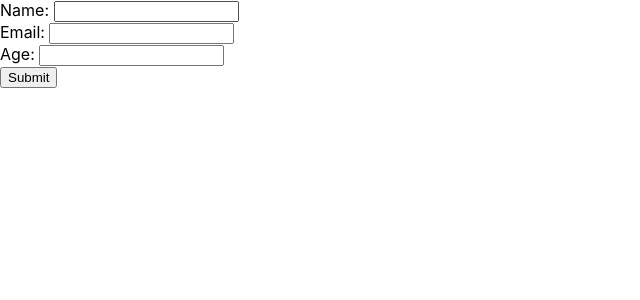
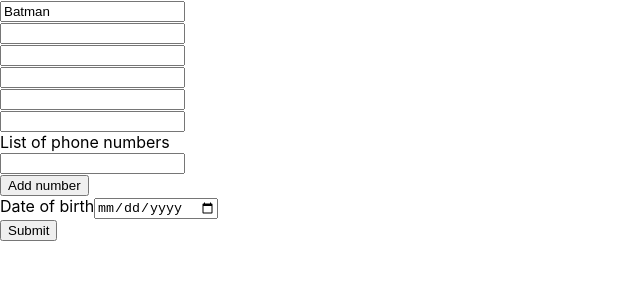
Before and after one commit to BorakL/electron, a React (Create React App) app in the folder rhf-demo/: page / in a window 1280 px wide. Shown: the top 300 px of the page, without its empty margins (0-640 px from the left). Built offline with nearby package versions, Linux system fonts and the light colour scheme.

Commit message:
added form2

```diff
--- a/rhf-demo/src/App.tsx
+++ b/rhf-demo/src/App.tsx
@@ -2,12 +2,13 @@ import React from 'react';
 import './App.css';
 import { YoutubeForm } from './components/youtubeForm';
 import PlainReactForm from './components/plainReactForm';
+import Form2 from './components/form2';
 
 function App() {
   return (
     <div className="App">
       {/* <YoutubeForm/> */}
-      <PlainReactForm/>
+      <Form2/>
     </div>
   );
 }
--- /dev/null
+++ b/rhf-demo/src/components/form2.tsx
@@ -0,0 +1,146 @@
+import React from 'react';
+import { useFieldArray, useForm } from 'react-hook-form';
+
+const Form2 = ()=>{
+    type FormValues = {
+        username: string,
+        email: string,
+        social: {
+            twitter: string,
+            facebook: string
+        },
+        phoneNumbers: string[],
+        age: number,
+        dob: string,
+        phNumbers: {number:string}[]
+    }
+
+    const form = useForm<FormValues>({
+        defaultValues:{
+            username: "Batman",
+            email: "",
+            social: {
+                twitter: "",
+                facebook: ""
+            },
+            phoneNumbers: ["",""],
+            age: 0,
+            dob: "",
+            phNumbers: [{number:""}]
+        }
+    });
+
+    const onSubmit = (data: FormValues) => {
+        console.log("Form sumitted", data)
+    }
+
+    const {register, handleSubmit, formState, control} = form;
+    const {errors} = formState;
+
+    const {fields, append, remove} = useFieldArray({
+        name: 'phNumbers',
+        control
+    })
+
+    return(
+        <div>
+            <form onSubmit={handleSubmit(onSubmit)} >
+                <div>
+                    <input
+                        type="text"
+                        id="username"
+                        {...register("username",{
+                          required: {
+                                value: true,
+                                message: "Username is required"
+                            }
+                        })}
+                    />
+                    <span>{errors.username?.message}</span>
+                </div>
+                <div>
+                    <input
+                        type="email"
+                        id="email"
+                        {...register("email", {
+                            pattern: {
+                                value: /^[a-zA-Z0-0]/,
+                                message: "Invalid email format"
+                            },
+                            validate: (fieldValue)=>{
+                                return fieldValue!=="admin@example.com" || "Enter a different email address"
+                            }
+                        })}
+                    />
+                    <span>{errors.email?.message}</span>
+                </div>
+                <div>
+                    <input
+                        type="text"
+                        id="twitter"
+                        {...register("social.twitter")}
+                    />
+                </div>
+                <div>
+                    <input
+                        type="text"
+                        id="facebook"
+                        {...register("social.facebook")}
+                    />
+                </div>
+                <div>
+                    <input
+                        type="number"
+                        id="phoneNumber1"
+                        {...register("phoneNumbers.0")}
+                    />
+                </div>
+                <div>
+                    <input
+                        type="number"
+                        id="phoneNumber2"
+                        {...register("phoneNumbers.1")}
+                    />
+                </div>
+                <div>
+                    <label htmlFor="">List of phone numbers</label>
+                    <div>
+                        {fields.map((field,index) => {
+                            return(
+                                <div className="form-control" key={field.id}>
+                                    <input type="text" {...register(`phNumbers.${index}.number` as const)} />
+                                    {index > 0 && (
+                                        <button type="button" onClick={()=>remove(index)}>
+                                            Remove
+                                        </button>
+                                    )}
+                                </div>
+                            )
+                        })}
+                        <button type="button" onClick={()=>append({number:""})}>Add number</button>
+                    </div>
+                </div>
+                <div>
+                <label htmlFor="">Date of birth</label>
+                    <input
+                        type="date"
+                        id="dob"
+                        {...register("dob", {
+                            valueAsDate: true,
+                            required: {
+                                value: true,
+                                message: "Age is required"
+                            }
+                        })}
+                    />
+                    <span>{errors.dob?.message}</span>
+                </div>
+                <div>
+                    <input type="submit" />
+                </div>
+            </form>
+        </div>
+    )
+}
+
+export default Form2;
```
